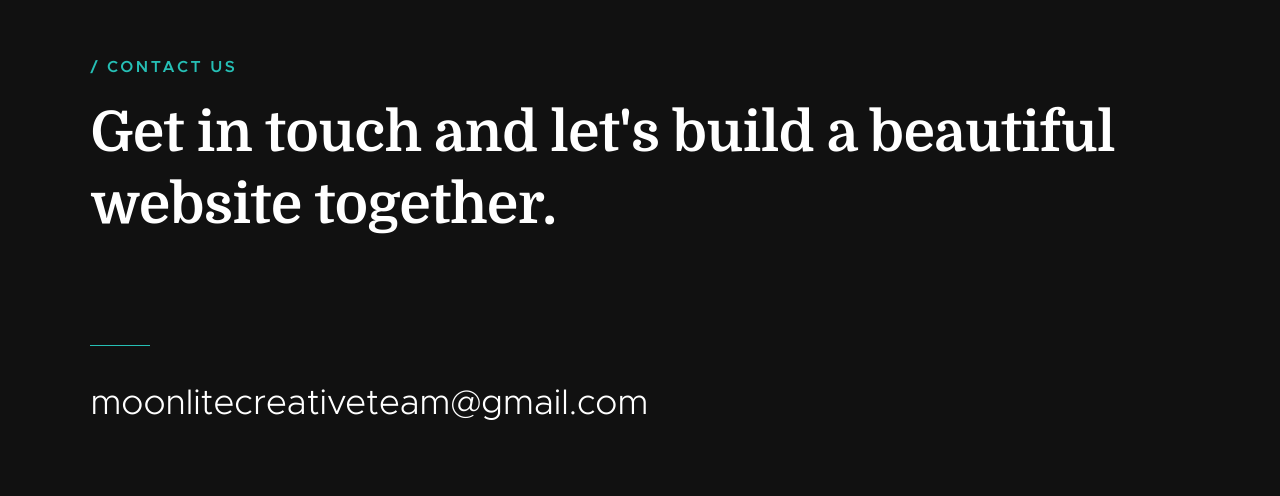
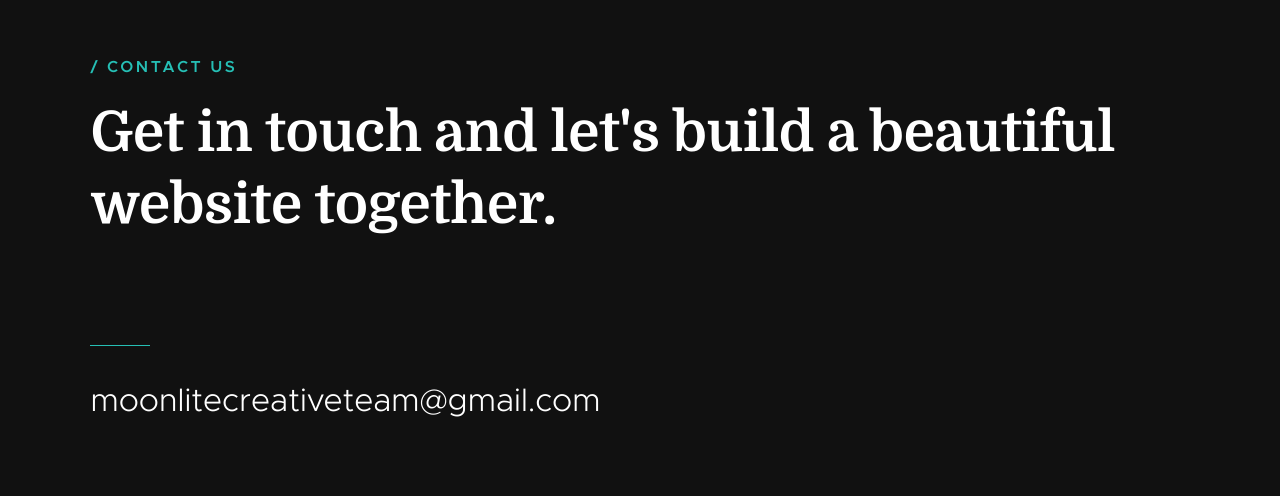
Before and after one commit to moonlitecreative/moonlitecreative.github.io, a plain HTML site: page docs/index.html in a window 1280 px wide. Shown: the part 3781-4277 px from the top of the page. Drawn offline with Linux system fonts and the light colour scheme; files whose address does not match are found by name.

Commit message:
mobile fix?

```diff
--- a/docs/css/main.css
+++ b/docs/css/main.css
@@ -3002,7 +3002,7 @@ html.no-csstransitions .home-content__main {
 .contact-email {
   display: inline-block;
   font-family: "metropolis-light", sans-serif;
-  font-size: 3.5rem;
+  font-size: 3.2rem;
   line-height: 1.222;
   color: #ffffff;
   padding-top: 3.6rem;
```
Also changed, not shown: docs/index.html (+0 -1 lines).
